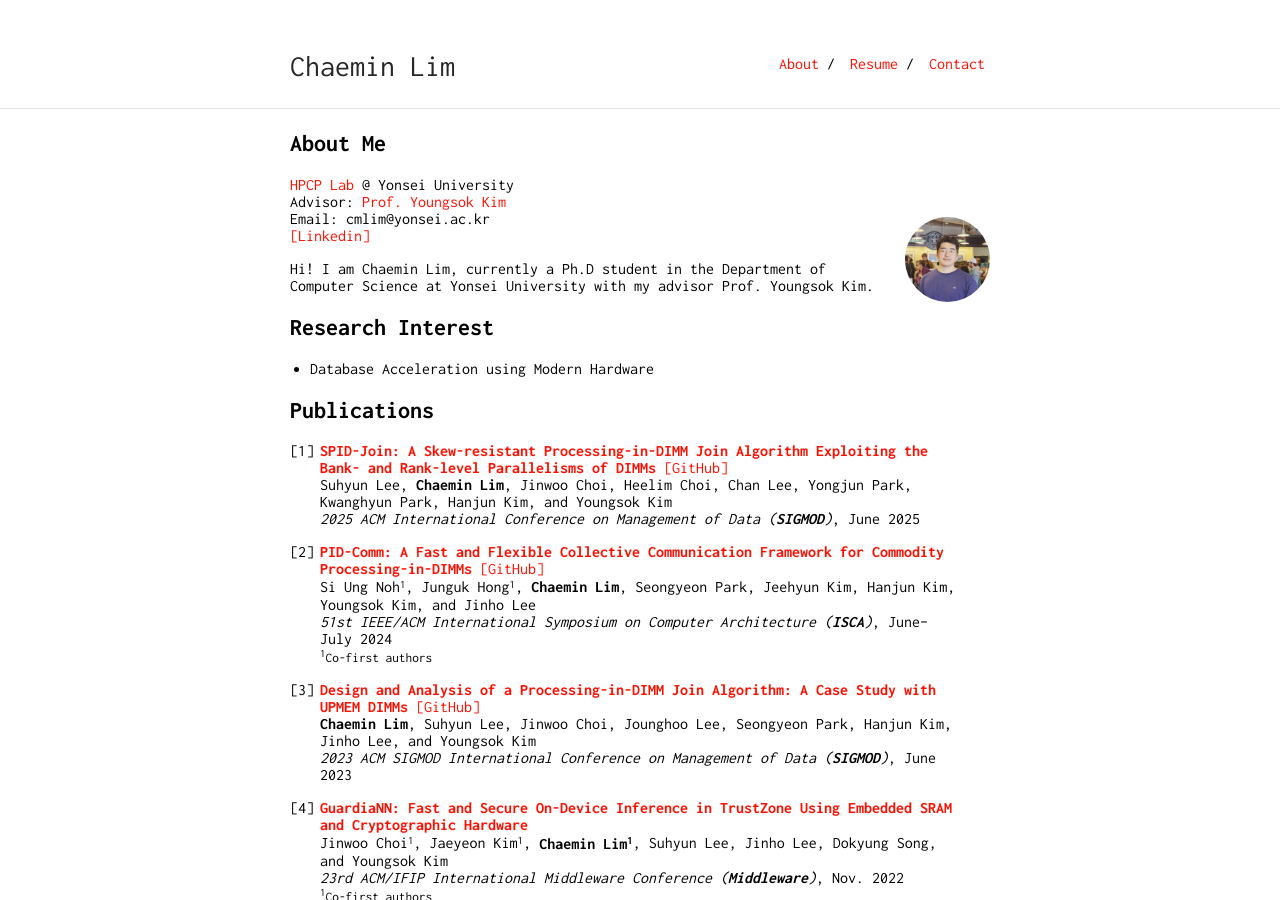
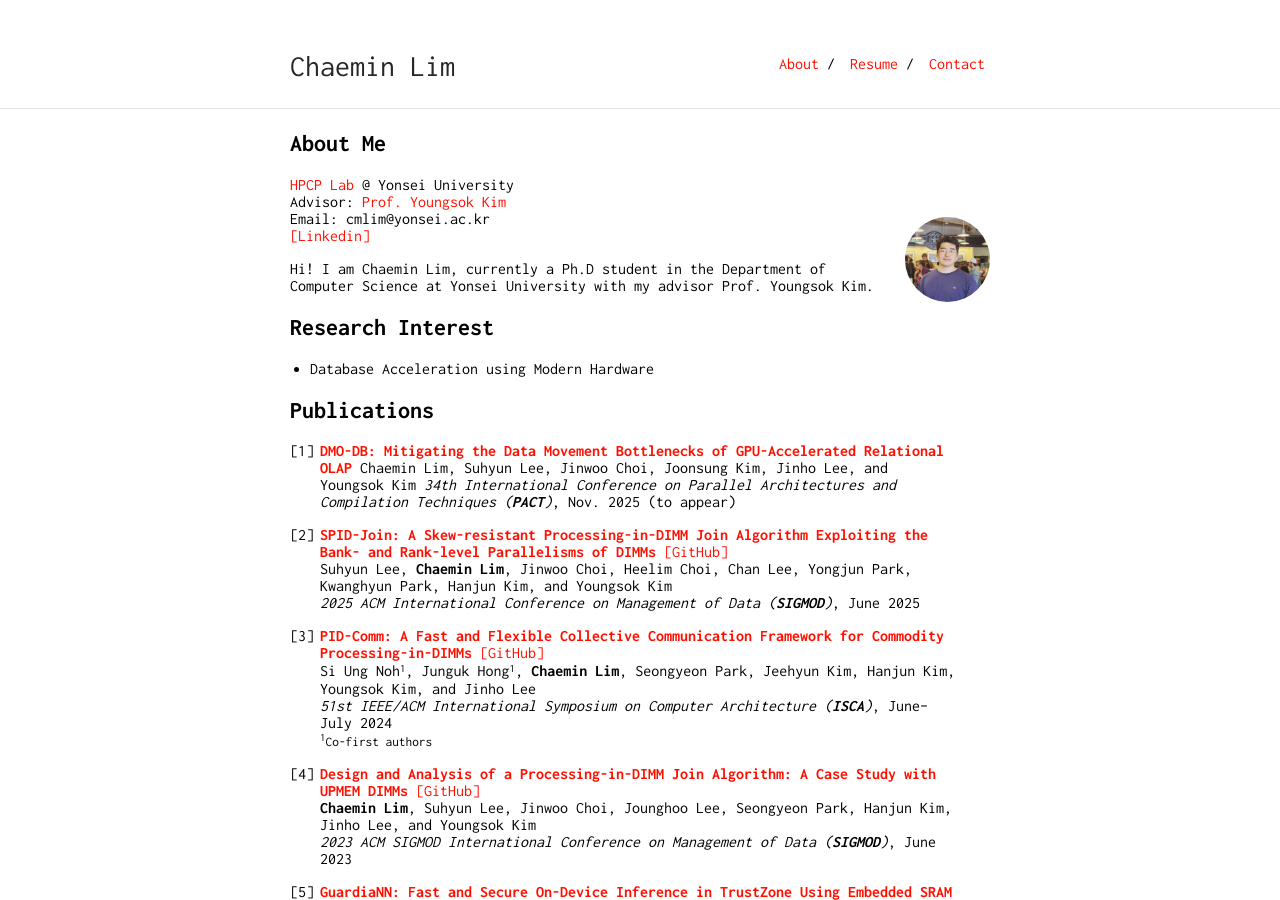
Before and after one commit to janoslim/janoslim.github.io, a Jekyll site: the page built from index.md, in a window 1280 px wide and 900 px high. Built offline with Jekyll 4.4.1, drawn with Linux system fonts in a browser that asks for light colours; our own code applies the rules of GitHub Pages for plain Markdown files.

Commit message:
Update index.md

```diff
--- a/index.md
+++ b/index.md
@@ -18,20 +18,24 @@ Hi! I am Chaemin Lim, currently a Ph.D student in the Department of Computer Sci
 
 ## Publications
 
-1. <b><a href="https://dl.acm.org/doi/abs/10.1145/3698827">SPID-Join: A Skew-resistant Processing-in-DIMM Join Algorithm Exploiting the Bank- and Rank-level Parallelisms of DIMMs</a></b> <a href="https://github.com/yonsei-hpcp/spid-join">[GitHub]</a><br>
+1. <b><a>DMO-DB: Mitigating the Data Movement Bottlenecks of GPU-Accelerated Relational OLAP</a></b>
+Chaemin Lim, Suhyun Lee, Jinwoo Choi, Joonsung Kim, Jinho Lee, and Youngsok Kim<be>
+<i>34th International Conference on Parallel Architectures and Compilation Techniques (<b>PACT</b>)</i>, Nov. 2025 (to appear)<be>
+
+2. <b><a href="https://dl.acm.org/doi/abs/10.1145/3698827">SPID-Join: A Skew-resistant Processing-in-DIMM Join Algorithm Exploiting the Bank- and Rank-level Parallelisms of DIMMs</a></b> <a href="https://github.com/yonsei-hpcp/spid-join">[GitHub]</a><br>
 Suhyun Lee, <b>Chaemin Lim</b>, Jinwoo Choi, Heelim Choi, Chan Lee, Yongjun Park, Kwanghyun Park, Hanjun Kim, and Youngsok Kim<br>
 <i>2025 ACM International Conference on Management of Data (<b>SIGMOD</b>)</i>, June 2025<br>
 
-2. <b><a href="https://ieeexplore.ieee.org/stamp/stamp.jsp?tp=&arnumber=10609669">PID-Comm: A Fast and Flexible Collective Communication Framework for Commodity Processing-in-DIMMs</a></b> <a href="https://github.com/AIS-SNU/PID-Comm">[GitHub]</a><br>
+3. <b><a href="https://ieeexplore.ieee.org/stamp/stamp.jsp?tp=&arnumber=10609669">PID-Comm: A Fast and Flexible Collective Communication Framework for Commodity Processing-in-DIMMs</a></b> <a href="https://github.com/AIS-SNU/PID-Comm">[GitHub]</a><br>
 Si Ung Noh<small><sup>1</sup></small>, Junguk Hong<small><sup>1</sup></small>, <b>Chaemin Lim</b>, Seongyeon Park, Jeehyun Kim, Hanjun Kim, Youngsok Kim, and Jinho Lee<br>
 <i>51st IEEE/ACM International Symposium on Computer Architecture (<b>ISCA</b>)</i>, June&ndash;July 2024<br>
 <small><sup>1</sup>Co-first authors</small><br>
 
-3. <b><a href="https://doi.org/10.1145/3589258">Design and Analysis of a Processing-in-DIMM Join Algorithm: A Case Study with UPMEM DIMMs</a></b> <a href="https://github.com/yonsei-hpcp/pid-join">[GitHub]</a><br>
+4. <b><a href="https://doi.org/10.1145/3589258">Design and Analysis of a Processing-in-DIMM Join Algorithm: A Case Study with UPMEM DIMMs</a></b> <a href="https://github.com/yonsei-hpcp/pid-join">[GitHub]</a><br>
 <b>Chaemin Lim</b>, Suhyun Lee, Jinwoo Choi, Jounghoo Lee, Seongyeon Park, Hanjun Kim, Jinho Lee, and Youngsok Kim<br>
 <i>2023 ACM SIGMOD International Conference on Management of Data (<b>SIGMOD</b>)</i>, June 2023<br>
 
-4. <b><a href="https://dl.acm.org/doi/10.1145/3528535.3531513">GuardiaNN: Fast and Secure On-Device Inference in TrustZone Using Embedded SRAM and Cryptographic Hardware</a></b><br>
+5. <b><a href="https://dl.acm.org/doi/10.1145/3528535.3531513">GuardiaNN: Fast and Secure On-Device Inference in TrustZone Using Embedded SRAM and Cryptographic Hardware</a></b><br>
 Jinwoo Choi<small><sup>1</sup></small>, Jaeyeon Kim<small><sup>1</sup></small>, <b>Chaemin Lim<small><sup>1</sup></small></b>, Suhyun Lee, Jinho Lee, Dokyung Song, and Youngsok Kim<br>
 <i>23rd ACM/IFIP International Middleware Conference (<b>Middleware</b>)</i>, Nov. 2022 <br>
 <small><sup>1</sup>Co-first authors</small><br>
```
